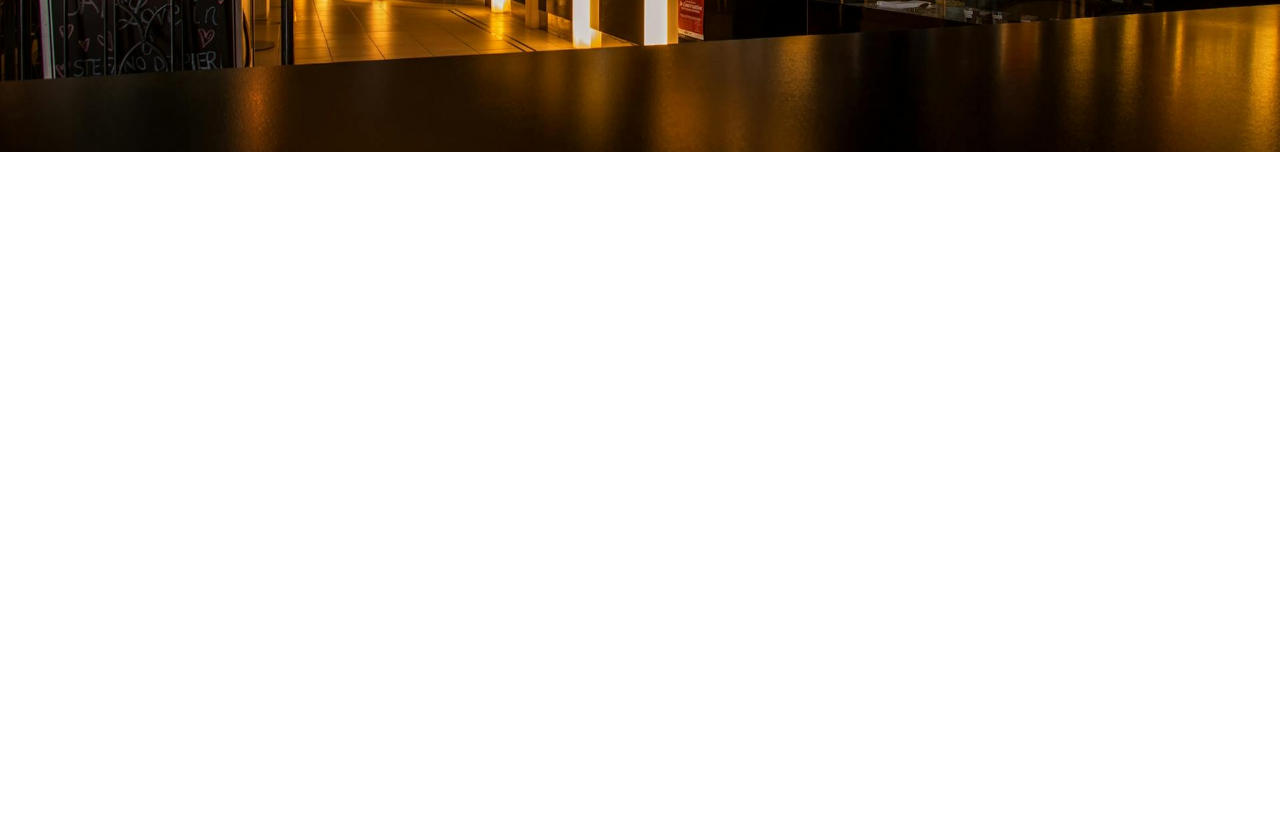
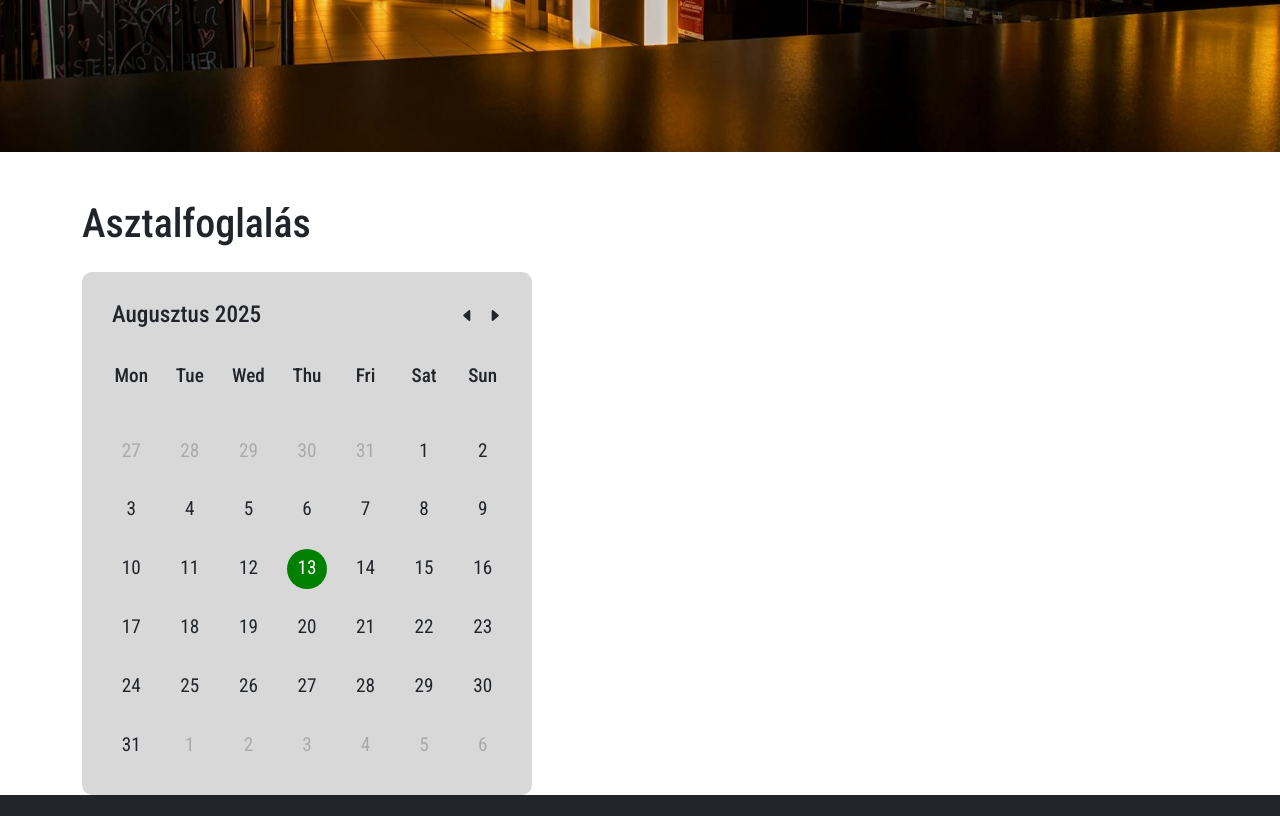
Before and after one commit to Csonkec/restaurantproject, a PHP site: page /reservation.php in a window 1280 px wide. Shown: the part 448-1264 px from the top of the page. Before the commit the page ends 600 px from the top, so only its background shows below. Run offline with PHP 8.4, Linux system fonts and the light colour scheme.

Commit message:
calendar style

```diff
--- a/reservation.php
+++ b/reservation.php
@@ -7,10 +7,93 @@
 <head>
     <title>Adrenalin BBQ & GRILL</title>
     <link rel="stylesheet" href="styles/index.css">
+    <link rel="stylesheet" href="styles/reservation.css">
 </head>
 <body>
     <section class="hero mb-5">
         <p class="fw-bold text-light text-shadow">Asztalfoglalás</p>
         <p class="text-light text-shadow">Válaszd ki a dátumot, az időpontot és az asztalt, majd erősítsd meg a foglalásodat.</p>
     </section>
+
+
+    <section class="container">
+        <h1 class="h1 mt-4 mb-4 fs-1">Asztalfoglalás</h1>
+        <div class="wrapper">
+            <header>
+                <p class="current-date">Augusztus 2025</p>
+                <div class="header-icons">
+                    <span>
+                        <svg xmlns="http://www.w3.org/2000/svg" width="15" height="15" fill="currentColor" class="bi bi-caret-left-fill" viewBox="0 0 16 16">
+                        <path d="m3.86 8.753 5.482 4.796c.646.566 1.658.106 1.658-.753V3.204a1 1 0 0 0-1.659-.753l-5.48 4.796a1 1 0 0 0 0 1.506z"/>
+                        </svg>
+                    </span>
+                    <span>
+                        <svg xmlns="http://www.w3.org/2000/svg" width="15" height="15" fill="currentColor" class="bi bi-caret-right-fill" viewBox="0 0 16 16">
+                        <path d="m12.14 8.753-5.482 4.796c-.646.566-1.658.106-1.658-.753V3.204a1 1 0 0 1 1.659-.753l5.48 4.796a1 1 0 0 1 0 1.506z"/>
+                        </svg>
+                    </span>
+                </div>
+            </header>
+            <div class="calendar">
+                <ul class="weeks">
+                    <li>Mon</li>
+                    <li>Tue</li>
+                    <li>Wed</li>
+                    <li>Thu</li>
+                    <li>Fri</li>
+                    <li>Sat</li>
+                    <li>Sun</li>
+                </ul>
+                <ul class="days">
+                    <li class="inactive">27</li>
+                    <li class="inactive">28</li>
+                    <li class="inactive">29</li>
+                    <li class="inactive">30</li>
+                    <li class="inactive">31</li>
+                    <li>1</li>
+                    <li>2</li>
+                    <li>3</li>
+                    <li>4</li>
+                    <li>5</li>
+                    <li>6</li>
+                    <li>7</li>
+                    <li>8</li>
+                    <li>9</li>
+                    <li>10</li>
+                    <li>11</li>
+                    <li>12</li>
+                    <li class="active">13</li>
+                    <li>14</li>
+                    <li>15</li>
+                    <li>16</li>
+                    <li>17</li>
+                    <li>18</li>
+                    <li>19</li>
+                    <li>20</li>
+                    <li>21</li>
+                    <li>22</li>
+                    <li>23</li>
+                    <li>24</li>
+                    <li>25</li>
+                    <li>26</li>
+                    <li>27</li>
+                    <li>28</li>
+                    <li>29</li>
+                    <li>30</li>
+                    <li>31</li>
+                    <li class="inactive">1</li>
+                    <li class="inactive">2</li>
+                    <li class="inactive">3</li>
+                    <li class="inactive">4</li>
+                    <li class="inactive">5</li>
+                    <li class="inactive">6</li>
+                </ul>
+            </div>
+        </div>
+    </section>
+
+
+    <?php
+    include "footer.php";
+    ?>
 </body>
--- /dev/null
+++ b/styles/reservation.css
@@ -0,0 +1,83 @@
+.wrapper{
+    background-color: rgb(216, 216, 216);
+    width: 450px;
+    border-radius: 10px;
+}
+
+.wrapper header{
+    display: flex;
+    align-items: center;
+    justify-content: space-between;
+    padding: 25px 30px 10px;
+}
+
+header .header-icons span{
+    margin-left: 8px;
+    cursor: pointer;
+}
+
+header .header-icons span:hover{
+    color: rgb(192, 192, 192);
+}
+
+.current-date{
+    margin: 0;
+    font-size: 1.45rem;
+    font-weight: 500;
+}
+
+.calendar ul{
+    display: flex;
+    list-style: none;
+    flex-wrap: wrap;
+    text-align: center;
+    padding: 0;
+}
+
+.calendar{
+    padding: 20px;
+}
+
+.calendar ul li{
+    width: calc(100% / 7);
+    font-size: 1.2rem;
+    position: relative;
+}
+
+.calendar .weeks li{
+    font-weight: 500;
+}
+
+.calendar .days li{
+    margin-top: 30px;
+    cursor: pointer;
+    z-index: 1;
+}
+
+.calendar .days li::before{
+    position: absolute;
+    z-index: -1;
+    content: "";
+    height: 40px;
+    width: 40px;
+    top: 50%;
+    left: 50%;
+    border-radius: 50%;
+    transform: translate(-50%, -50%);
+}
+
+.days li:hover::before{
+    background-color: rgb(192, 192, 192);
+}
+
+.days li.active::before{
+    background-color: green;
+}
+
+.days li.inactive{
+    color: rgb(170, 170, 170);
+}
+
+.days li.active{
+    color: #fff;
+}
```
